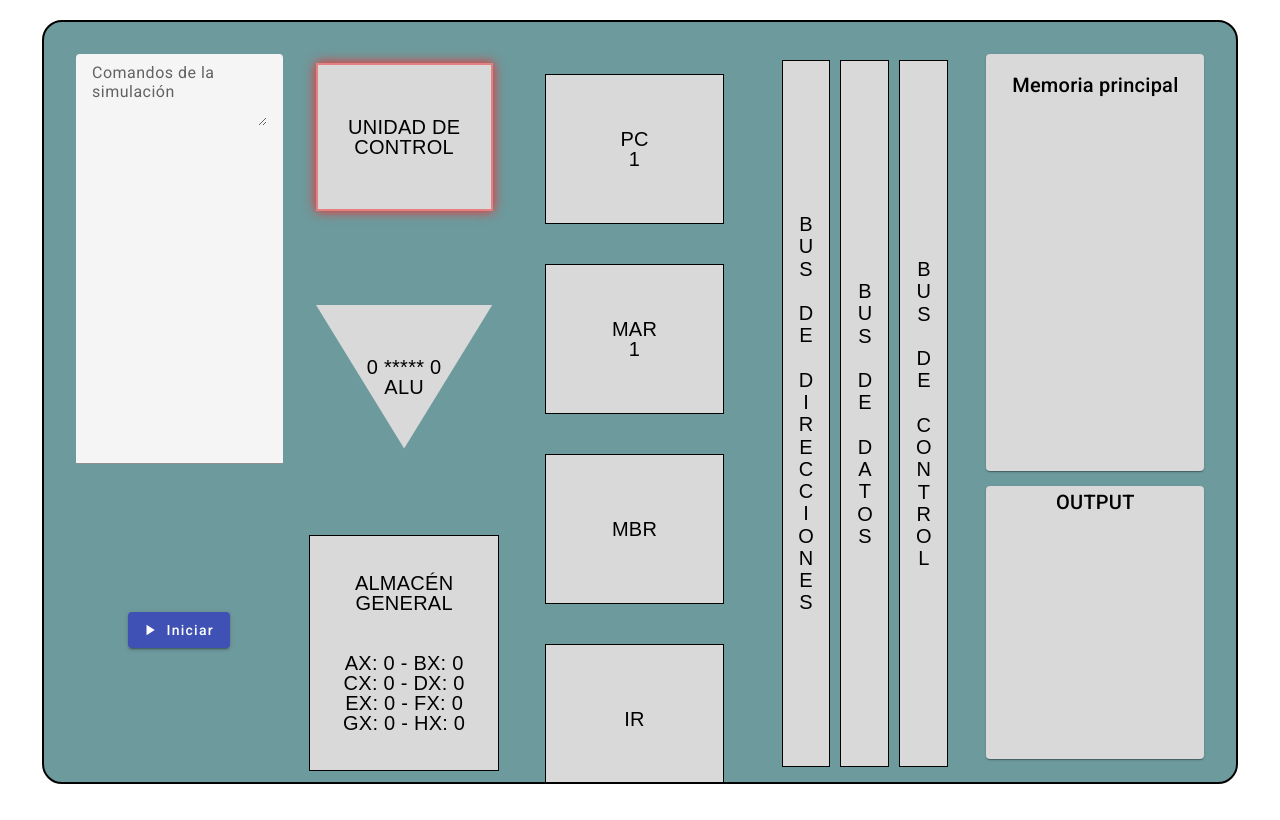
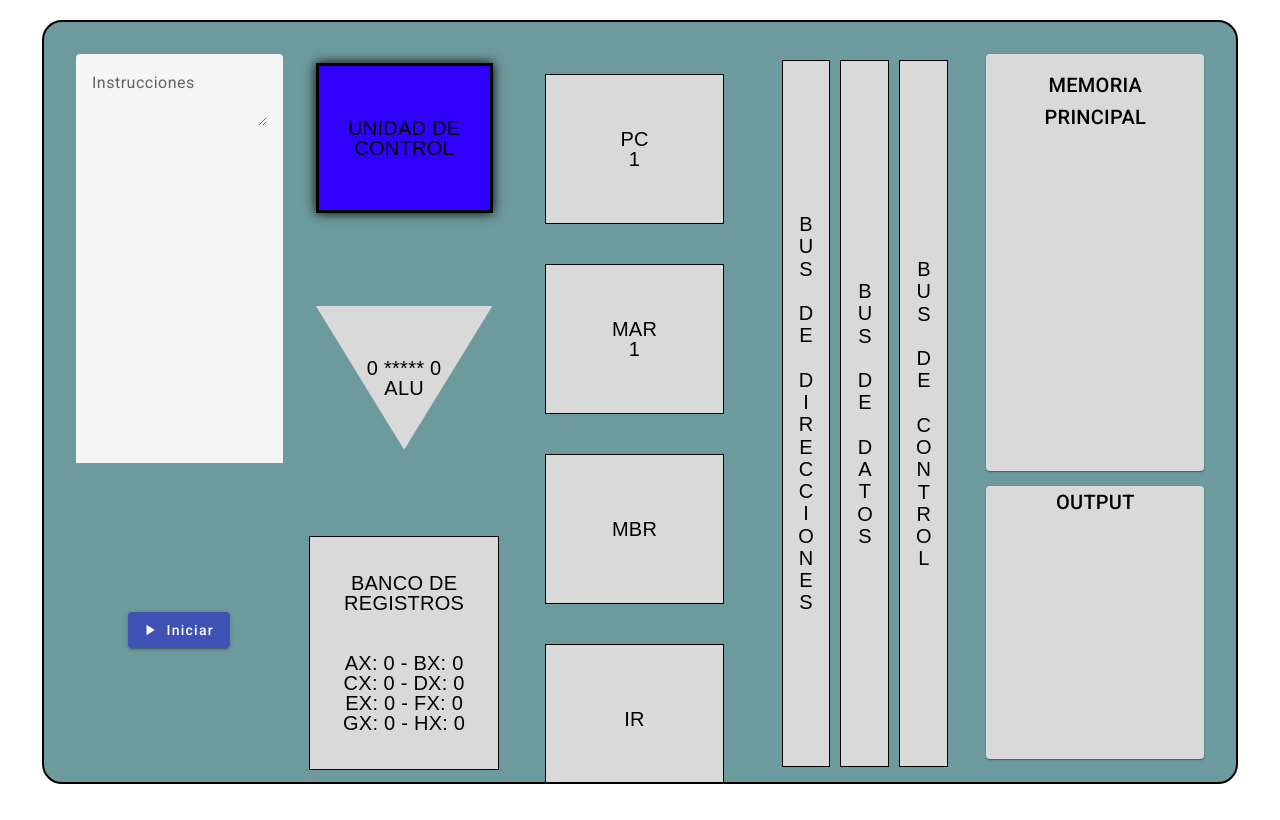
Before and after one commit to alejo-pine/Proyecto_Arquitectura_de_Computadores, an Angular app: page / in a window 1280 px wide. Built offline with nearby package versions, Linux system fonts and the light colour scheme.

Commit message:
Cambio del color y algunos nombres

```diff
--- a/src/app/app.component.css
+++ b/src/app/app.component.css
@@ -171,8 +171,9 @@ body {
 }
 
 .elemento__procesador__activo {
-  border: 2px solid #e58080;
-  box-shadow: 0px 0px 11px 0px #fa2626;
+  border: 3px solid #000000;
+  box-shadow: 0px 0px 11px 0px #000000;
+  background-color: rgb(47, 0, 255);
 }
 
 .container-componentes-finales{
--- a/src/app/app.component.html
+++ b/src/app/app.component.html
@@ -13,7 +13,7 @@
 
     <div class="container-carga-instrucciones">
       <mat-form-field class="container__body__principal__input">
-        <mat-label>Comandos de la <br>simulación</mat-label>
+        <mat-label>Instrucciones</mat-label>
         <textarea matInput [(ngModel)]="instruccionesIntroducidas"></textarea>
       </mat-form-field>
       <div>
@@ -37,7 +37,7 @@
       </div>
       <div class="container__body__principal__center__AG" [ngClass]="{'elemento__procesador__activo': almacenGeneralEstaActivo}">
         <div>
-            Almacén general
+            Banco de registros
             <br><br><br>
           <div>
             Ax: {{almacenGeneral.A}} - Bx: {{almacenGeneral.B}} <br>
@@ -86,7 +86,7 @@
 
     <div class="container-componentes-finales">
       <mat-card class="container__body__principal__card" [ngClass]="{'elemento__procesador__activo': memoriaEstaActiva}">
-        <mat-card-title>Memoria principal</mat-card-title>
+        <mat-card-title>MEMORIA PRINCIPAL</mat-card-title>
         <mat-card-content>
           <div *ngFor="let instruccion of memoria.celdas; index as index">
             {{index+1}} - {{instruccion}}
```
